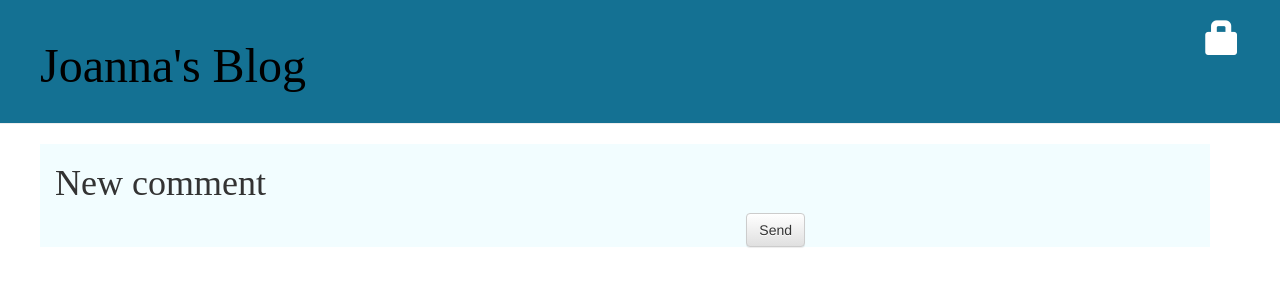
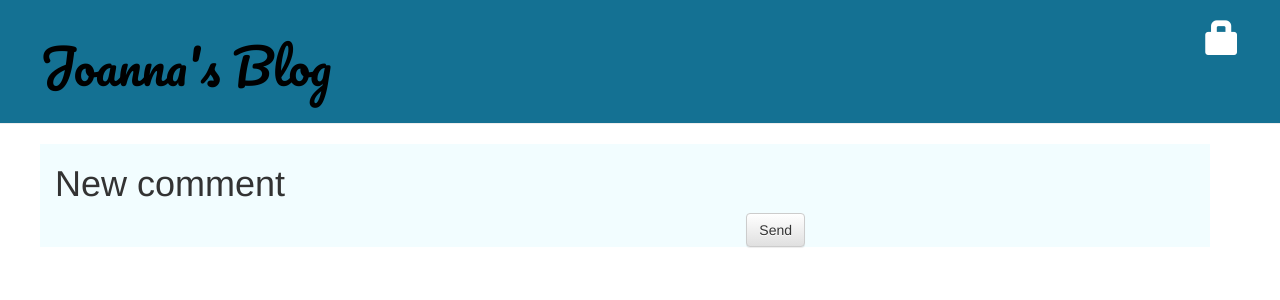
Before and after one commit to joojoe/my-first-blog, a Django app: page /post/1/comment/ in a window 1280 px wide. Shown: the top 300 px of the page. Run offline with Django 3.2, Linux system fonts and the light colour scheme; some libraries are stand-ins or nearby versions.

Commit message:
Added different fonts

```diff
--- a/blog/static/css/blog.css
+++ b/blog/static/css/blog.css
@@ -2,12 +2,15 @@
     background-color: #147193;
     margin-top: 0;
     padding: 20px 20px 20px 40px;
+    font-family: 'Nunito', sans-serif;
+    font-size: 10pt;
 }
 
 .page-header h1, .page-header h1 a, .page-header h1 a:visited, .page-header h1 a:active {
     color: #000000;
     font-size: 36pt;
     text-decoration: none;
+    font-family: 'Pacifico', cursive;
 }
 
 .content {
@@ -15,12 +18,8 @@
     background-color: #f2fdff;
 }
 
-h1 {
-    font-family: 'Futura', 'cursive';
-}
-
 h2, h3, h4 {
-    font-family: 'Lobster', 'cursive';
+    font-family: 'Passion One', cursive;
 }
 
 .date {
@@ -44,6 +43,7 @@ h2, h3, h4 {
 
 .post {
     margin-bottom: 70px;
+    font-family: 'Open Sans Condensed', sans-serif;
 }
 
 .post h1 a, .post h1 a:visited {
--- a/blog/templates/blog/base.html
+++ b/blog/templates/blog/base.html
@@ -6,6 +6,8 @@
         <link rel="stylesheet" href="//maxcdn.bootstrapcdn.com/bootstrap/3.2.0/css/bootstrap-theme.min.css">
         <link href='//fonts.googleapis.com/css?family=Lobster&subset=latin,latin-ext' rel='stylesheet' type='text/css'>
         <link rel="stylesheet" href="{% static 'css/blog.css' %}">
+        <link href="https://fonts.googleapis.com/css?family=Dancing+Script|Open+Sans+Condensed:300|Pacifico|Passion+One" rel="stylesheet">
+        <link href="https://fonts.googleapis.com/css?family=Nunito" rel="stylesheet">
     </head>
     <body>
         <div class="page-header">
```
